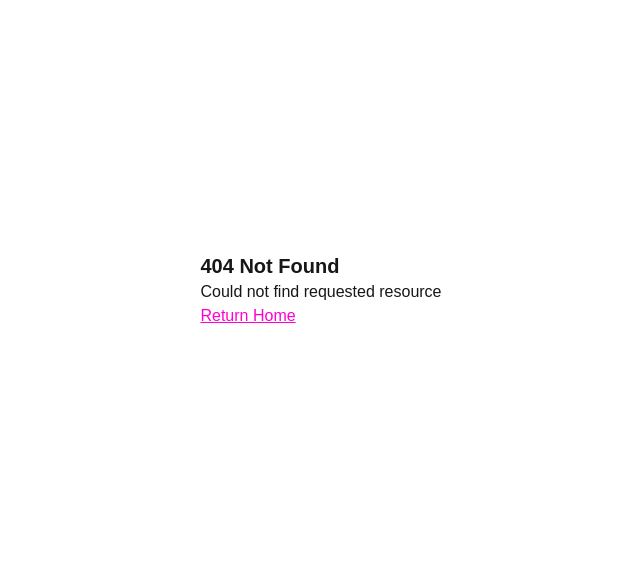
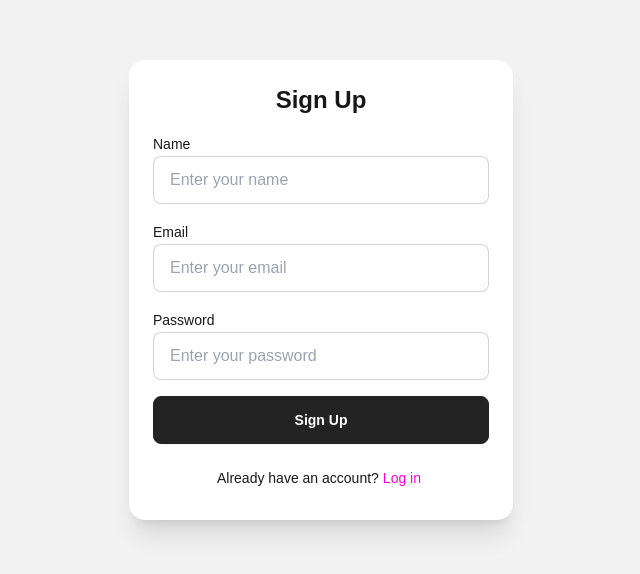
Before and after one commit to misbah-ul-hoq/gsynctds, a Next.js app: page /signup in a window 1280 px wide. Before the commit this address had no page. Shown: the part 110-684 px from the top of the page, without its empty margins (319-959 px from the left). Built offline with nearby package versions, Linux system fonts and the light colour scheme.

Commit message:
added signup page

```diff
--- /dev/null
+++ b/src/app/signup/page.tsx
@@ -0,0 +1,120 @@
+"use client";
+import { useForm } from "react-hook-form";
+import Link from "next/link";
+import { useAddSignUpDataMutation } from "@/redux/features/auth/authApiSlice";
+import Swal from "sweetalert2";
+
+interface SignupFormInputs {
+  name: string;
+  email: string;
+  password: string;
+}
+
+const SignupPage: React.FC = () => {
+  const {
+    register,
+    handleSubmit,
+    formState: { errors },
+  } = useForm<SignupFormInputs>();
+
+  const [addSignUpData, { isLoading }] = useAddSignUpDataMutation();
+
+  const onSubmit = async (data: SignupFormInputs) => {
+    console.log(data);
+    addSignUpData(data).then((res) => {
+      if (res.error) {
+        Swal.fire({
+          icon: "error",
+          // eslint-disable-next-line @typescript-eslint/ban-ts-comment
+          // @ts-ignore
+          title: `${res.error.data.message}`,
+        });
+      } else if (res.data) {
+        Swal.fire({
+          icon: "success",
+          title: `Signup Successful`,
+          text: "You will be redirected to login page in 3 seconds",
+        });
+        setTimeout(() => {
+          window.location.href = "/login";
+        }, 3000);
+      }
+    });
+  };
+
+  return (
+    <div className="flex min-h-screen items-center justify-center bg-base-200">
+      <div className="card w-96 bg-base-100 p-6 shadow-xl">
+        <h2 className="mb-4 text-center text-2xl font-bold">Sign Up</h2>
+        <form onSubmit={handleSubmit(onSubmit)} className="space-y-4">
+          <div>
+            <label className="text-sm">Name</label>
+            <input
+              type="text"
+              placeholder="Enter your name"
+              {...register("name", { required: "Name is required" })}
+              className="input input-bordered w-full"
+            />
+            {errors.name && (
+              <p className="text-sm text-red-500">{errors.name.message}</p>
+            )}
+          </div>
+          <div>
+            <label className="text-sm">Email</label>
+            <input
+              type="email"
+              placeholder="Enter your email"
+              {...register("email", {
+                required: "Email is required",
+                pattern: {
+                  value: /^[^\s@]+@[^\s@]+\.[^\s@]+$/,
+                  message: "Invalid email address",
+                },
+              })}
+              className="input input-bordered w-full"
+            />
+            {errors.email && (
+              <p className="text-sm text-red-500">{errors.email.message}</p>
+            )}
+          </div>
+          <div>
+            <label className="text-sm">Password</label>
+            <input
+              type="password"
+              placeholder="Enter your password"
+              {...register("password", {
+                required: "Password is required",
+                minLength: {
+                  value: 6,
+                  message: "Password must be at least 6 characters",
+                },
+              })}
+              className="input input-bordered w-full"
+            />
+            {errors.password && (
+              <p className="text-sm text-red-500">{errors.password.message}</p>
+            )}
+          </div>
+          <button
+            type="submit"
+            className="btn btn-primary w-full"
+            disabled={isLoading}
+          >
+            {isLoading ? "Signing up..." : "Sign Up"}
+          </button>
+        </form>
+        <p className="mt-3 flex items-center justify-center text-center text-sm lg:mt-4">
+          Already have an account?{" "}
+          <Link
+            href="/login"
+            className="block px-1 py-2 text-secondary hover:underline"
+          >
+            Log in
+          </Link>
+        </p>
+      </div>
+    </div>
+  );
+};
+
+export default SignupPage;
```
